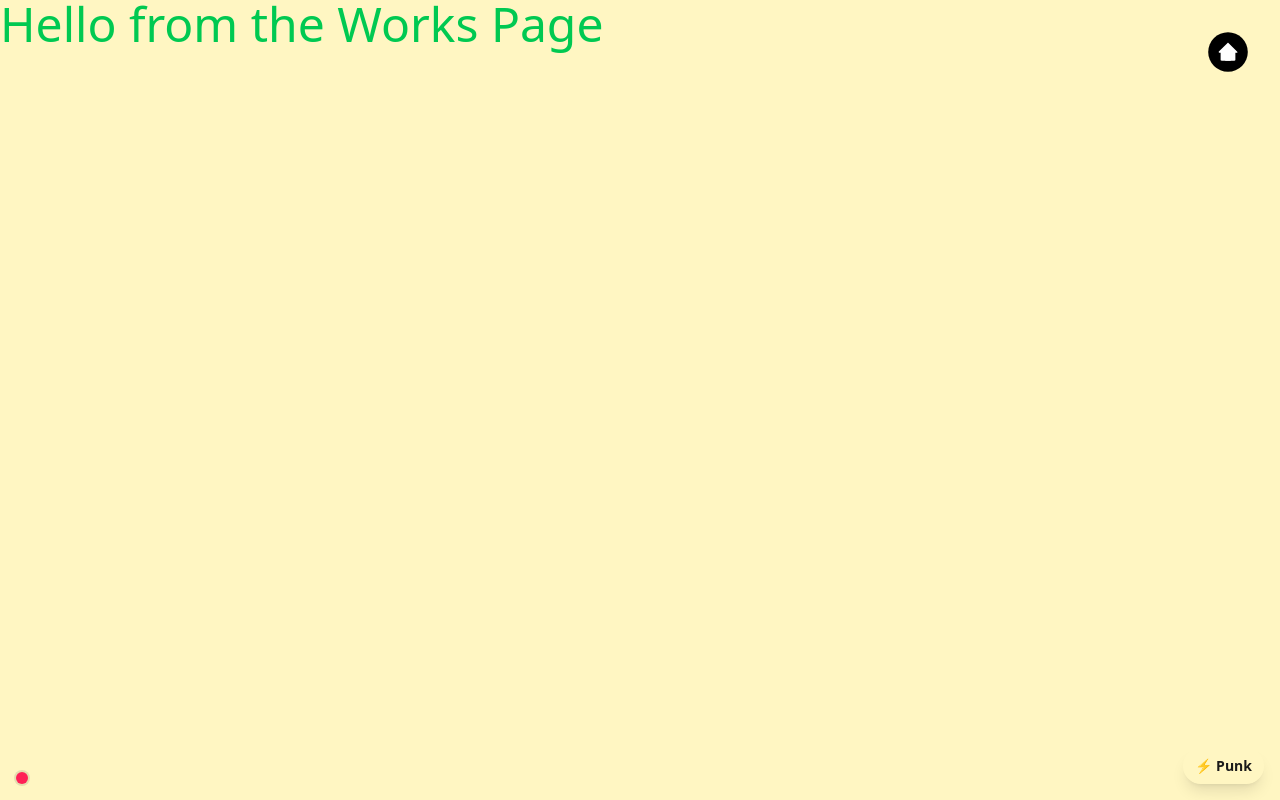
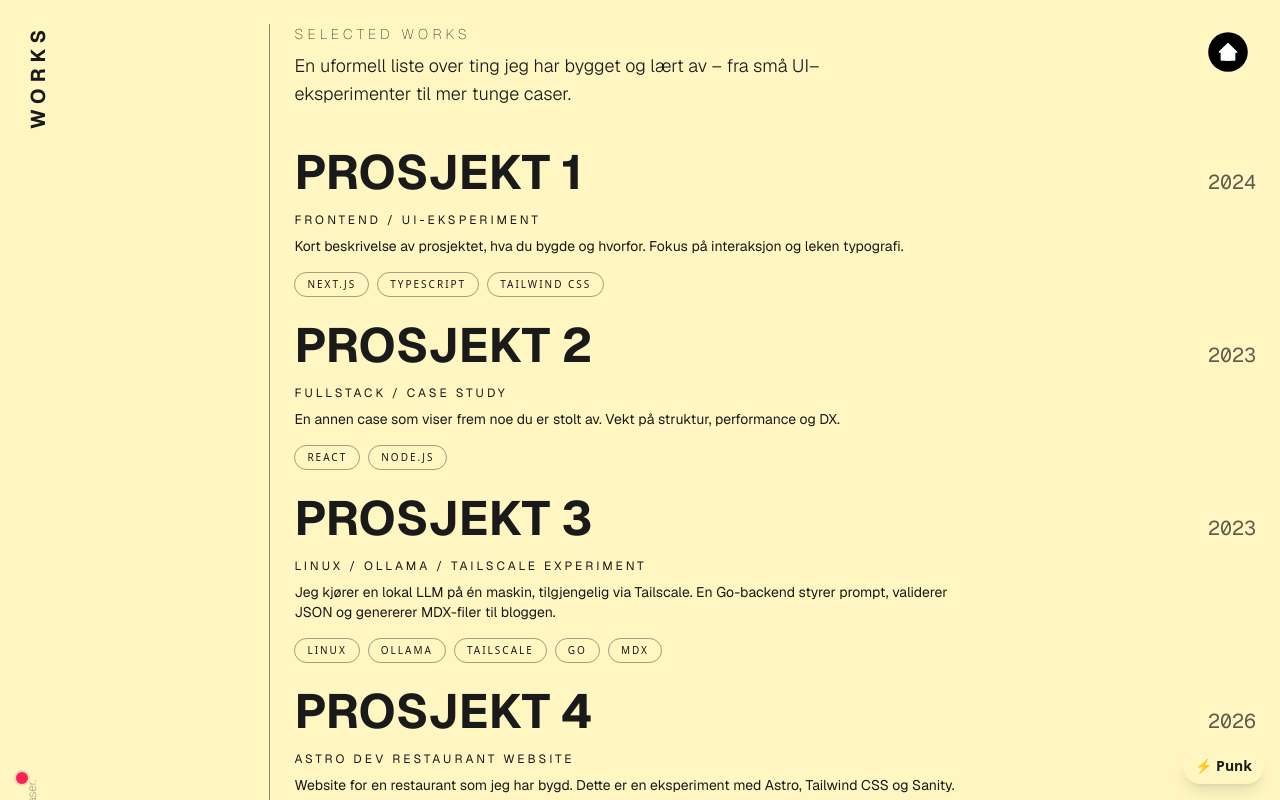
Before and after one commit to aleksejunas/aleksejunas-dot-no, a Next.js app: page /works in a window 1280 px wide. Shown: the top 800 px of the page. Built offline with nearby package versions, Linux system fonts and the light colour scheme; no server answers; a web font is replaced by a local one.

Commit message:
refactor: improved .gitignored and prepared for qwen-code usage
- enhanced the .gitignore
- added 'qwen-code.config.json' for restricting it's impact on the
project

```diff
--- /dev/null
+++ b/qwen-code.config.json
@@ -0,0 +1,33 @@
+{
+  "workspace": {
+    "readonly": true,
+    "ignore": [
+      ".git",
+      ".env",
+      ".env. */",
+
+      "node_modules",
+      ".next",
+      "out",
+      "build",
+      "coverage",
+      "test-results",
+      "playwright-report",
+      "blob-report",
+
+      "docs/commits",
+      "docs/commits/backup",
+      "*.bak",
+
+      "scripts",
+      "playwright.config.ts",
+
+      "pnpm-lock.yaml",
+      "pnpm-workspace.yaml.bak"
+    ]
+  },
+  "agent": {
+    "allowWrite": false,
+    "allowExec": false
+  }
+}
--- a/src/app/works/page.tsx
+++ b/src/app/works/page.tsx
@@ -1,8 +1,125 @@
+const projects = [
+  {
+    title: "Prosjekt 1",
+    subtitle: "Frontend / UI-eksperiment",
+    description:
+      "Kort beskrivelse av prosjektet, hva du bygde og hvorfor. Fokus på interaksjon og leken typografi.",
+    year: "2024",
+    tech: ["Next.js", "TypeScript", "Tailwind CSS"],
+    link: "https://example.com/prosjekt-1",
+  },
+  {
+    title: "Prosjekt 2",
+    subtitle: "Fullstack / Case study",
+    description:
+      "En annen case som viser frem noe du er stolt av. Vekt på struktur, performance og DX.",
+    year: "2023",
+    tech: ["React", "Node.js"],
+    link: "https://example.com/prosjekt-2",
+  },
+  {
+    title: "Prosjekt 3",
+    subtitle: "Linux / Ollama / tailscale experiment",
+    description:
+      "Jeg kjører en lokal LLM på én maskin, tilgjengelig via Tailscale. En Go-backend styrer prompt, validerer JSON og genererer MDX-filer til bloggen.",
+    year: "2023",
+    tech: ["Linux", "Ollama", "Tailscale", "Go", "MDX"],
+    link: "https://example.com/prosjekt-3",
+  },
+  {
+    title: "Prosjekt 4",
+    subtitle: "Astro Dev Restaurant Website",
+    description:
+      "Website for en restaurant som jeg har bygd. Dette er en eksperiment med Astro, Tailwind CSS og Sanity.",
+    year: "2026",
+    tech: ["Astro", "Sanity", "Tailwind CSS"],
+    link: "https://example.com/prosjekt-4",
+  },
+  {
+    title: "Nordic Tropicana",
+    subtitle: "Embedded / Backend",
+    description:
+      "A system for monitoring a greenhouse for growing bananas and pineapples with a esp32",
+    year: "2023",
+    tech: ["arduino", "C++", "thinger.io"],
+    link: "https://example.com/prosjekt-5",
+  },
+];
+
 const WorksPage = () => {
   return (
-    <div>
-      <h1 className="text-5xl text-green-500">Hello from the Works Page</h1>
-    </div>
+    <main className="grid min-h-screen grid-cols-[1fr_4fr] p-6 overflow-hidden">
+      {/* Venstre kolonne – likner blog/hjem, vertikal label */}
+      <section className="text-sm border-r border-foreground/50 pr-6 flex flex-col justify-between">
+        <h1 className="font-sans font-bold text-xl uppercase rotate-180 [writing-mode:vertical-rl] space-y-4 tracking-[0.3em]">
+          Works
+        </h1>
+        <p className="font-sans font-thin text-xs rotate-180 [writing-mode:vertical-rl] opacity-70">
+          Utvalgte prosjekter, eksperimenter og caser.
+        </p>
+      </section>
+
+      {/* Høyre kolonne – selve listen */}
+      <section className="flex flex-col justify-center gap-10 pl-6">
+        <header className="space-y-2">
+          <p className="font-sans font-thin text-sm uppercase tracking-[0.3em]">
+            Selected works
+          </p>
+          <p className="font-sans font-light text-lg max-w-xl text-muted">
+            En uformell liste over ting jeg har bygget og lært av – fra små
+            UI–eksperimenter til mer tunge caser.
+          </p>
+        </header>
+
+        <ul className="space-y-6">
+          {projects.map((project) => (
+            <li key={project.title}>
+              <a
+                href={project.link}
+                target="_blank"
+                rel="noreferrer"
+                className="group flex flex-col gap-2 cursor-pointer"
+              >
+                <div className="flex items-baseline justify-between gap-4">
+                  <div className="space-y-1">
+                    <h2 className="font-sans font-bold text-3xl sm:text-4xl lg:text-5xl leading-none uppercase transition mb-4 group-hover:text-rose-400 group-hover:skew-y-[-1deg] group-hover:-translate-x-2 ">
+                      {project.title}
+                    </h2>
+                    {project.subtitle && (
+                      <p className="font-sans text-xs uppercase tracking-[0.25em] text-muted">
+                        {project.subtitle}
+                      </p>
+                    )}
+                  </div>
+                  {project.year && (
+                    <span className="text-xl font-mono opacity-70 group-hover:opacity-100 group-hover:text-rose-400 transition">
+                      {project.year}
+                    </span>
+                  )}
+                </div>
+
+                <p className="font-sans text-sm text-muted max-w-2xl group-hover:opacity-90">
+                  {project.description}
+                </p>
+
+                {project.tech && (
+                  <ul className="flex flex-wrap gap-2 mt-2">
+                    {project.tech.map((t) => (
+                      <li
+                        key={t}
+                        className="text-[10px] uppercase tracking-[0.2em] border border-foreground/40 px-3 py-1 rounded-full group-hover:border-rose-400/70 transition"
+                      >
+                        {t}
+                      </li>
+                    ))}
+                  </ul>
+                )}
+              </a>
+            </li>
+          ))}
+        </ul>
+      </section>
+    </main>
   );
 };
 
```
Also changed, not shown: 2 other files (tests, documents, lock files or other folders).
